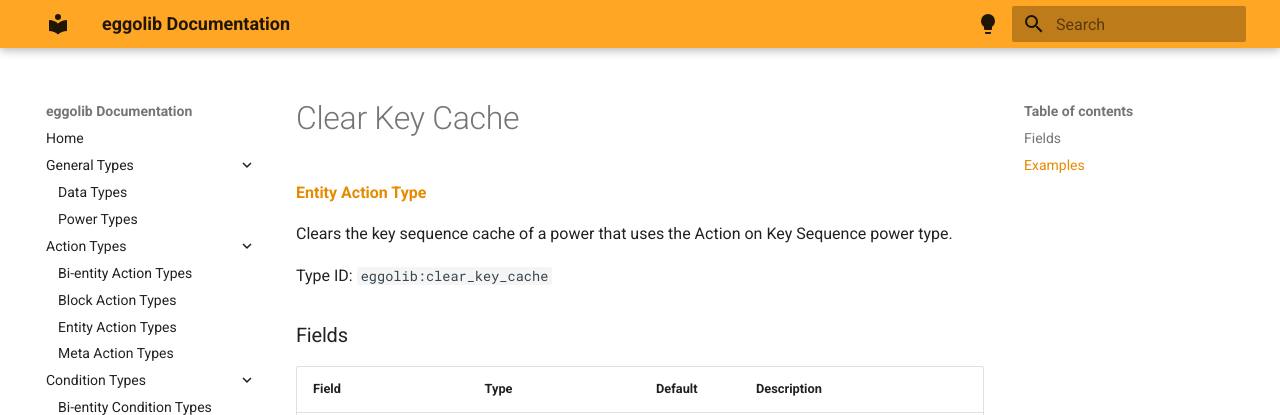
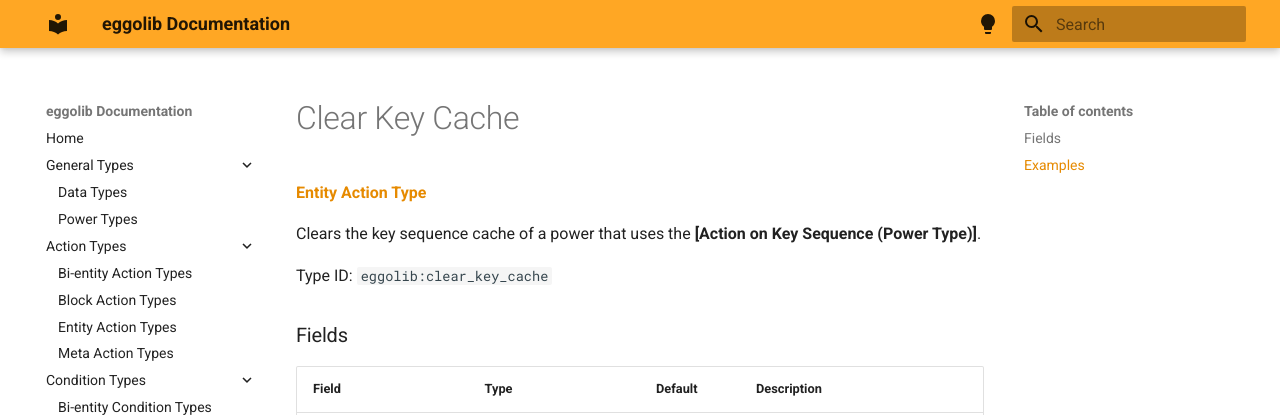
Before and after one commit to eggolib/eggolib.github.io, an MkDocs documentation site: the page built from docs/types/entity_action_types/clear_key_cache.md, in a window 1280 px wide. Shown: the top 415 px of the page. Built offline with MkDocs 1.6.1 and Material for MkDocs 9.7.7, drawn with Linux system fonts in a browser that asks for light colours; the version menu is left out.

```diff
--- a/docs/types/entity_action_types/clear_key_cache.md
+++ b/docs/types/entity_action_types/clear_key_cache.md
@@ -9,7 +9,7 @@ search:
 
 **[Entity Action Type]**
 
-Clears the key sequence cache of a power that uses the Action on Key Sequence power type.
+Clears the key sequence cache of a power that uses the **[Action on Key Sequence (Power Type)]**.
 
 Type ID: `eggolib:clear_key_cache`
 
```
Also changed, not shown: other parts of docs/types/entity_action_types/clear_key_cache.md (+1 -0 lines).
